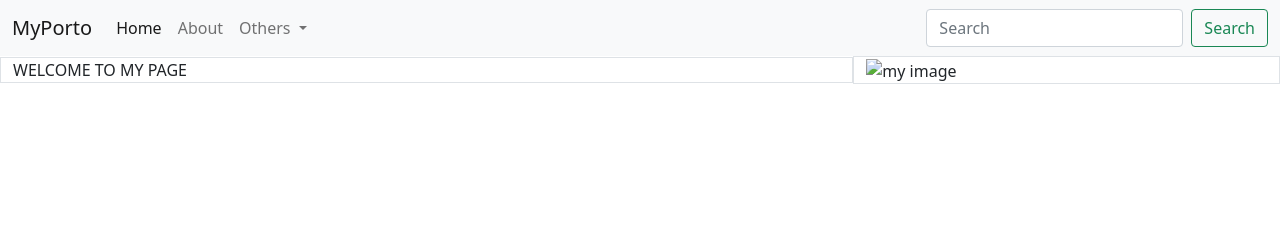
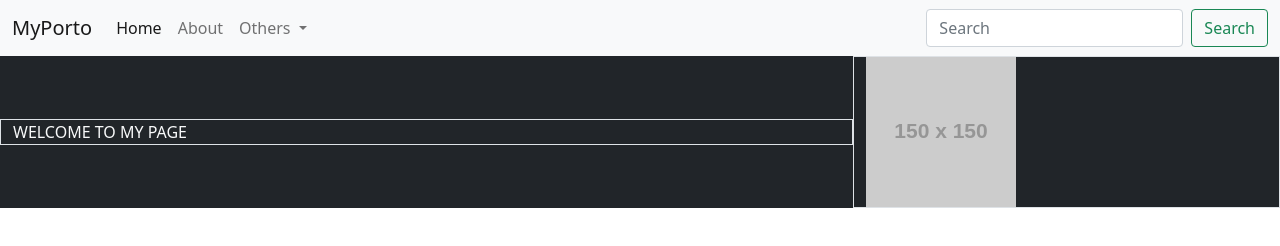
Before and after one commit to billyalx/portfolioV2, a plain HTML site: page index.html in a window 1280 px wide. Drawn offline with nearby package versions, Linux system fonts and the light colour scheme; placeholder pictures from the web are drawn by us.

Commit message:
update codes

```diff
--- a/index.html
+++ b/index.html
@@ -44,13 +44,13 @@
     </nav>
     <!-- nav section end -->
 
-    <div class="container-fluid">
+    <div class="container-fluid bg-dark text-light">
         <div class="row align-items-center">
           <div class="col-8 border">
             WELCOME TO MY PAGE
           </div>
           <div class="col-4 border">
-            <img src="" alt="my image">
+            <img src="https://via.placeholder.com/150" alt="my image">
           </div>
         </div>
       </div>
```
